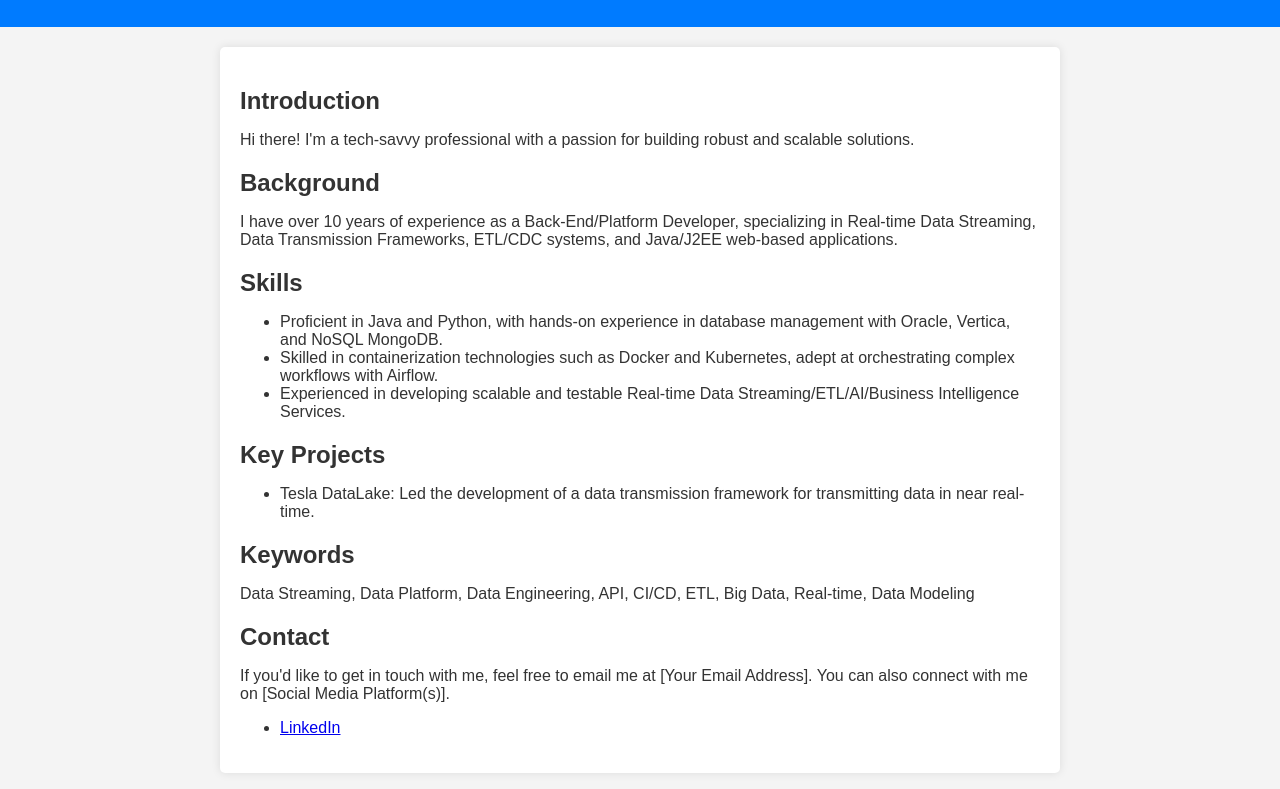
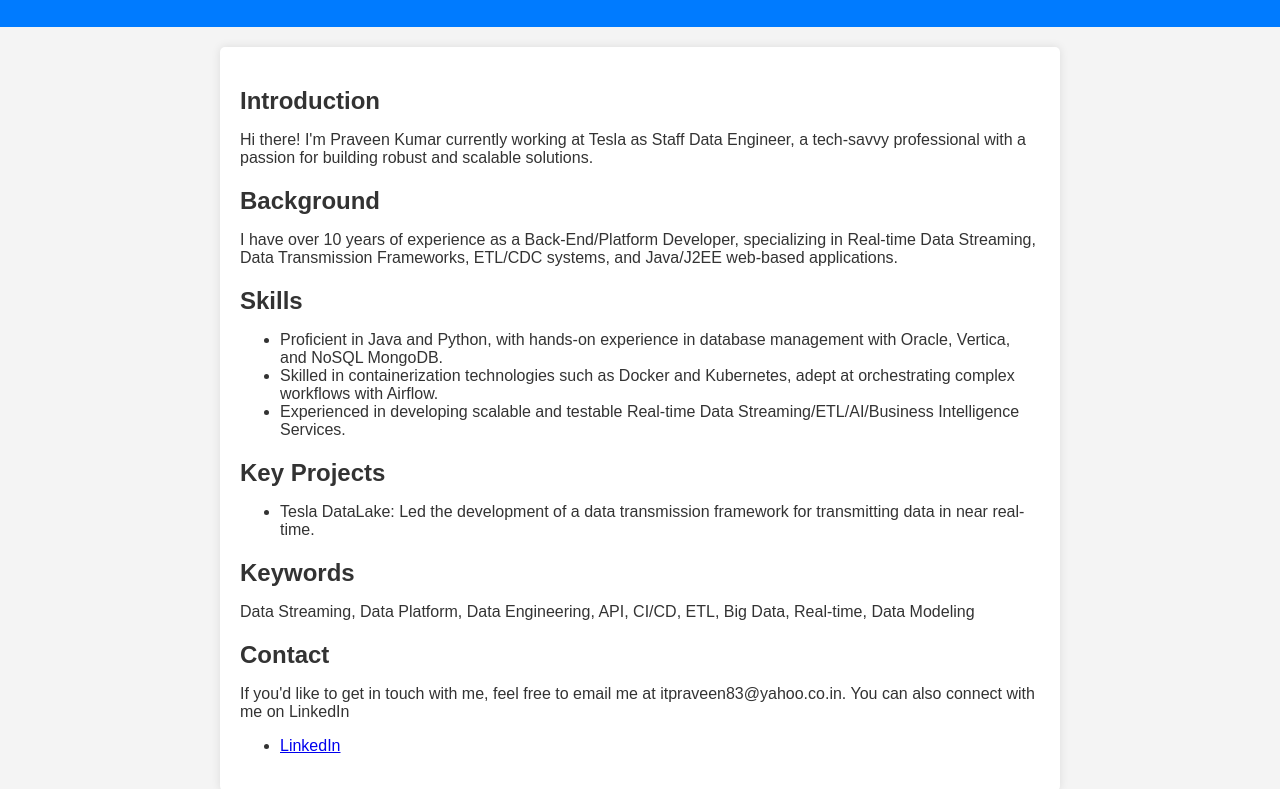
Before and after one commit to PKUMAR83/mysite, a plain HTML site: page index.html in a window 1280 px wide. Shown: the part 81-870 px from the top of the page. Drawn offline with Linux system fonts and the light colour scheme.

Commit message:
Added description

```diff
--- a/index.html
+++ b/index.html
@@ -37,7 +37,7 @@
     </header>
     <section>
         <h2>Introduction</h2>
-        <p>Hi there! I'm a tech-savvy professional with a passion for building robust and scalable solutions.</p>
+        <p>Hi there! I'm Praveen Kumar currently working at Tesla as Staff Data Engineer, a tech-savvy professional with a passion for building robust and scalable solutions.</p>
 
         <h2>Background</h2>
         <p>I have over 10 years of experience as a Back-End/Platform Developer, specializing in Real-time Data Streaming, Data Transmission Frameworks, ETL/CDC systems, and Java/J2EE web-based applications.</p>
@@ -58,7 +58,7 @@
         <p>Data Streaming, Data Platform, Data Engineering, API, CI/CD, ETL, Big Data, Real-time, Data Modeling</p>
 
         <h2>Contact</h2>
-        <p>If you'd like to get in touch with me, feel free to email me at [Your Email Address]. You can also connect with me on [Social Media Platform(s)].</p>
+        <p>If you'd like to get in touch with me, feel free to email me at itpraveen83@yahoo.co.in. You can also connect with me on LinkedIn</p>
         <ul>
             <li><a href="https://www.linkedin.com/in/praveen-kumar-0a371378/">LinkedIn</a></li>
             <!-- Add more social media links as needed -->
```
